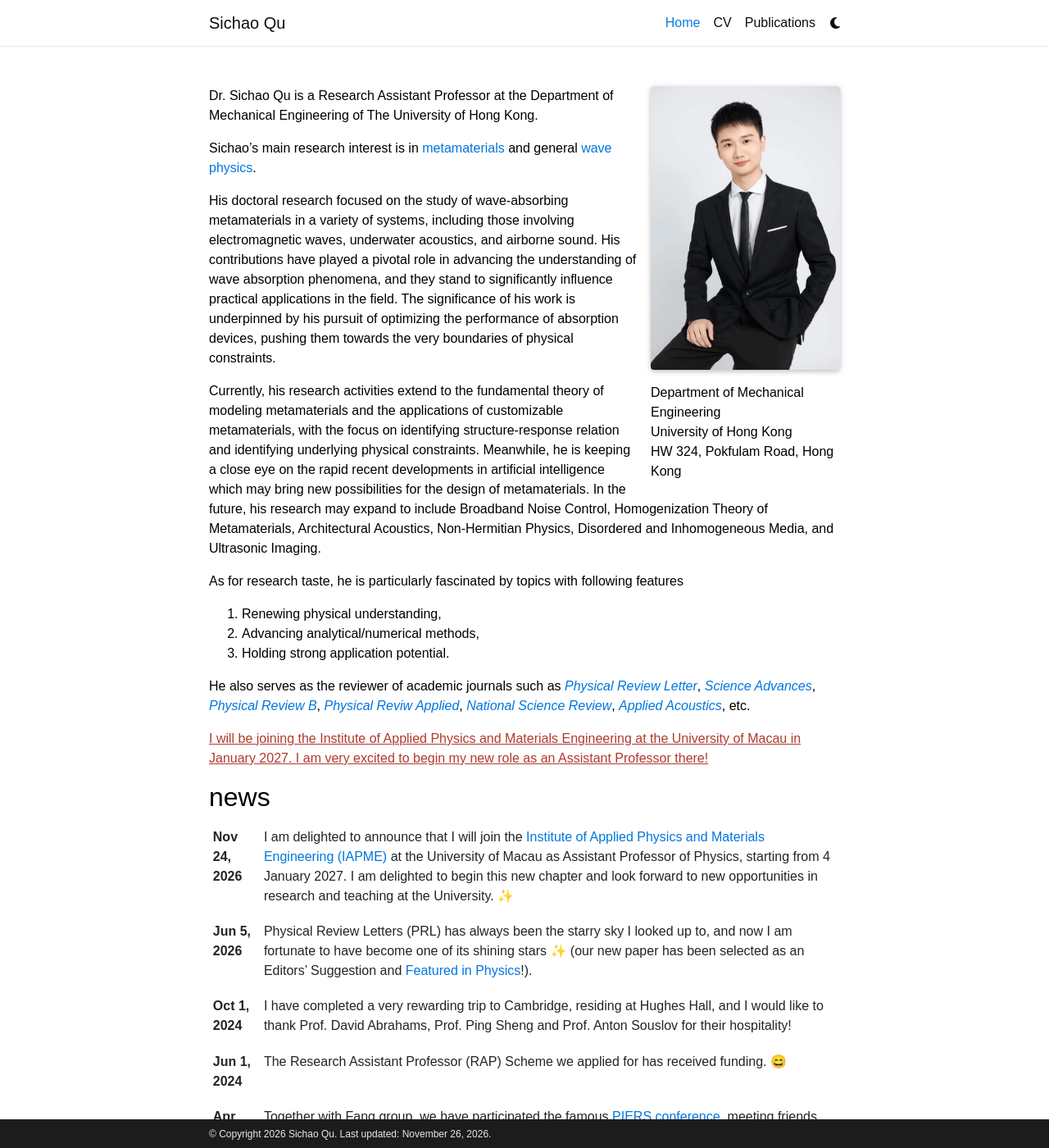
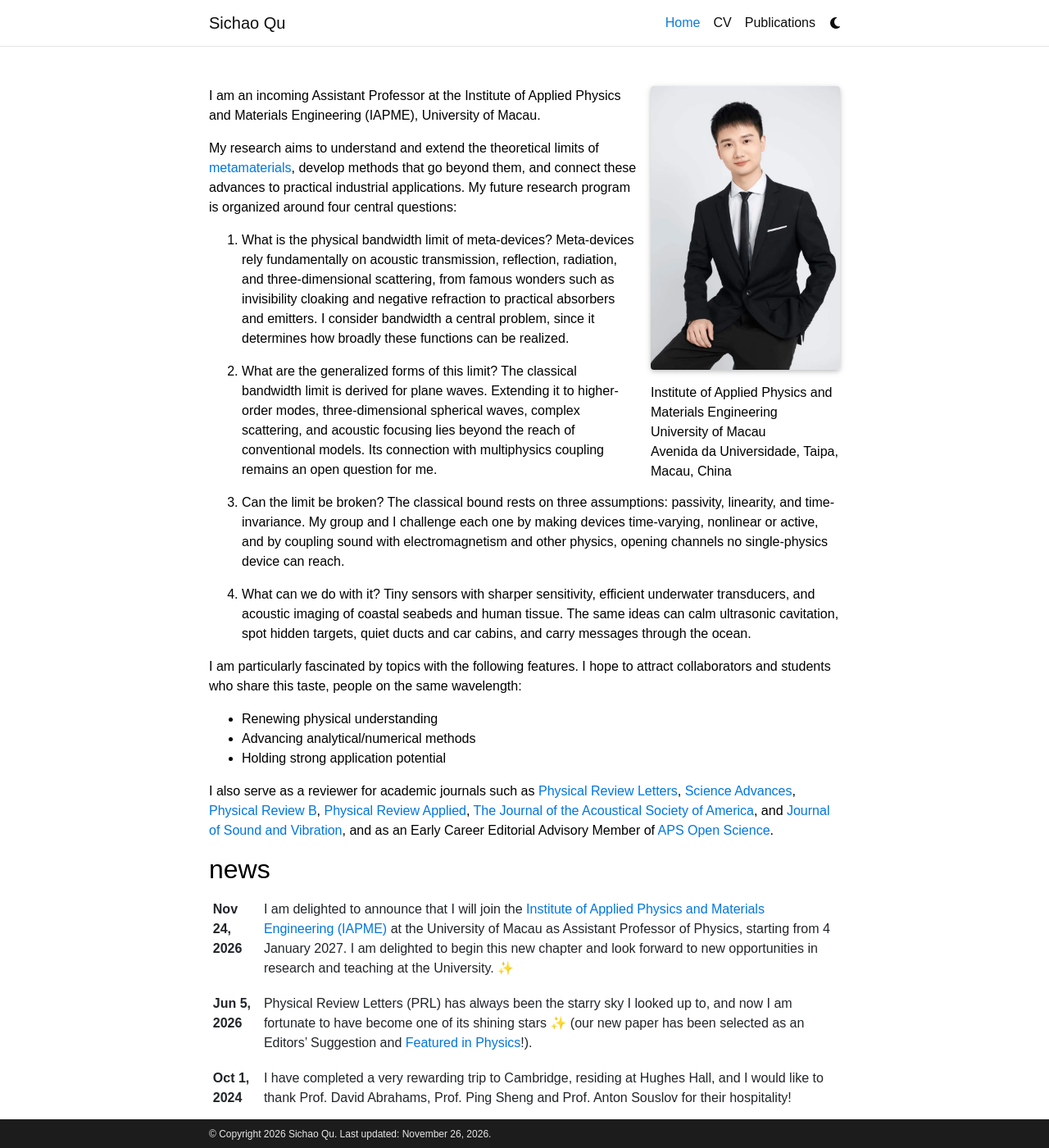
Before and after one commit to Qusichao/Qusichao.github.io, a Jekyll site: the page built from _pages/about.md, in a window 1280 px wide and 1400 px high. Shown: the whole window at 82% size. Built offline with Jekyll 4.4.1, drawn with Linux system fonts in a browser that asks for light colours; emoji names are drawn with the system emoji font; comment, search, counter and statistics services are not loaded; a style sheet for code colours, icons or effects is not loaded.

Commit message:
Update home biography and research program

```diff
--- a/_pages/about.md
+++ b/_pages/about.md
@@ -7,30 +7,33 @@ profile:
   image: ququ1.jpg
   image_circular: false # crops the image to make it circular
   address: >
-    <p>Department of Mechanical Engineering</p>
-    <p>University of Hong Kong</p>
-    <p>HW 324, Pokfulam Road, Hong Kong</p>
+    <p>Institute of Applied Physics and Materials Engineering</p>
+    <p>University of Macau</p>
+    <p>Avenida da Universidade, Taipa, Macau, China</p>
 
 
 news: true  # includes a list of news items
 # latest_posts: false  # includes a list of the newest posts
 # selected_papers: false # includes a list of papers marked as "selected={true}"
-social: true  # includes social icons at the bottom of the page
+social: true  # includes a list of social icons at the bottom of the page
 ---
 
-Dr. Sichao Qu is a Research Assistant Professor at the Department of Mechanical Engineering of The University of Hong Kong.
+I am an incoming Assistant Professor at the Institute of Applied Physics and Materials Engineering (IAPME), University of Macau.
 
-Sichao's main research interest is in <mycss>metamaterials</mycss> and general <mycss>wave physics</mycss>.
+My research aims to understand and extend the theoretical limits of <mycss>metamaterials</mycss>, develop methods that go beyond them, and connect these advances to practical industrial applications. My future research program is organized around four central questions:
 
-His doctoral research focused on the study of wave-absorbing metamaterials in a variety of systems, including those involving electromagnetic waves, underwater acoustics, and airborne sound. His contributions have played a pivotal role in advancing the understanding of wave absorption phenomena, and they stand to significantly influence practical applications in the field. The significance of his work is underpinned by his pursuit of optimizing the performance of absorption devices, pushing them towards the very boundaries of physical constraints.
+1. **What is the physical bandwidth limit of meta-devices?** Meta-devices rely fundamentally on acoustic transmission, reflection, radiation, and three-dimensional scattering, from famous wonders such as invisibility cloaking and negative refraction to practical absorbers and emitters. I consider bandwidth a central problem, since it determines how broadly these functions can be realized.
 
-Currently, his research activities extend to the fundamental theory of modeling metamaterials and the applications of customizable metamaterials, with the focus on identifying structure-response relation and identifying underlying physical constraints. Meanwhile, he is keeping a close eye on the rapid recent developments in artificial intelligence which may bring new possibilities for the design of metamaterials. In the future, his research may expand to include Broadband Noise Control, Homogenization Theory of Metamaterials, Architectural Acoustics, Non-Hermitian Physics, Disordered and Inhomogeneous Media, and Ultrasonic Imaging.
+2. **What are the generalized forms of this limit?** The classical bandwidth limit is derived for plane waves. Extending it to higher-order modes, three-dimensional spherical waves, complex scattering, and acoustic focusing lies beyond the reach of conventional models. Its connection with multiphysics coupling remains an open question for me.
 
-As for research taste, he is particularly fascinated by topics with following features
-1. Renewing physical understanding,
-2. Advancing analytical/numerical methods,
-3. Holding strong application potential.
+3. **Can the limit be broken?** The classical bound rests on three assumptions: passivity, linearity, and time-invariance. My group and I challenge each one by making devices time-varying, nonlinear or active, and by coupling sound with electromagnetism and other physics, opening channels no single-physics device can reach.
 
-He also serves as the reviewer of academic journals such as <em>[Physical Review Letter](https://journals.aps.org/prl/)</em>,  <em>[Science Advances](https://www.science.org/journal/sciadv)</em>, <em>[Physical Review B](https://journals.aps.org/prb/)</em>, <em>[Physical Reviw Applied](https://journals.aps.org/prapplied/)</em>, <em>[National Science Review](https://academic.oup.com/nsr)</em>, <em>[Applied Acoustics](https://www.sciencedirect.com/journal/applied-acoustics)</em>, etc.
+4. **What can we do with it?** Tiny sensors with sharper sensitivity, efficient underwater transducers, and acoustic imaging of coastal seabeds and human tissue. The same ideas can calm ultrasonic cavitation, spot hidden targets, quiet ducts and car cabins, and carry messages through the ocean.
 
-<span style="color: #b03a2e;"><a href="/assets/pdf/IAPME_Recruitment.pdf" target="_blank" style="color: #b03a2e; text-decoration: underline;">I will be joining the Institute of Applied Physics and Materials Engineering at the University of Macau in January 2027. I am very excited to begin my new role as an Assistant Professor there!</a></span>
+I am particularly fascinated by topics with the following features. I hope to attract collaborators and students who share this taste, people on the same wavelength:
+
+- Renewing physical understanding
+- Advancing analytical/numerical methods
+- Holding strong application potential
+
+I also serve as a reviewer for academic journals such as [Physical Review Letters](https://journals.aps.org/prl/), [Science Advances](https://www.science.org/journal/sciadv), [Physical Review B](https://journals.aps.org/prb/), [Physical Review Applied](https://journals.aps.org/prapplied/), [The Journal of the Acoustical Society of America](https://pubs.aip.org/asa/jasa), and [Journal of Sound and Vibration](https://www.sciencedirect.com/journal/journal-of-sound-and-vibration), and as an Early Career Editorial Advisory Member of [APS Open Science](https://journals.aps.org/aposs/).
```
